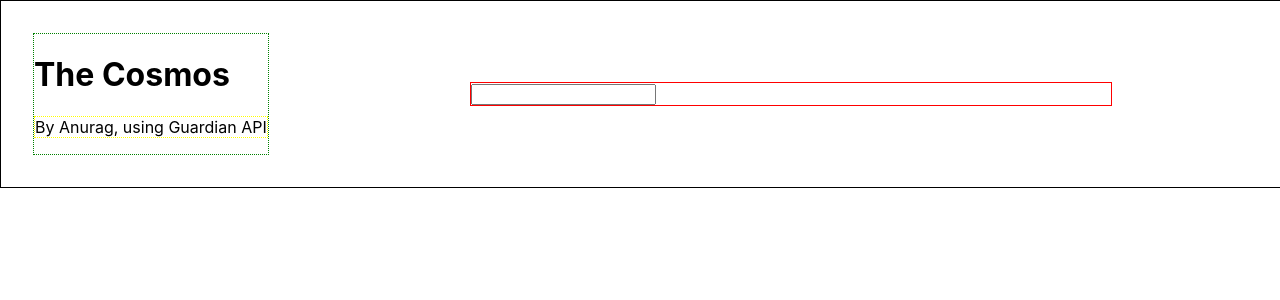
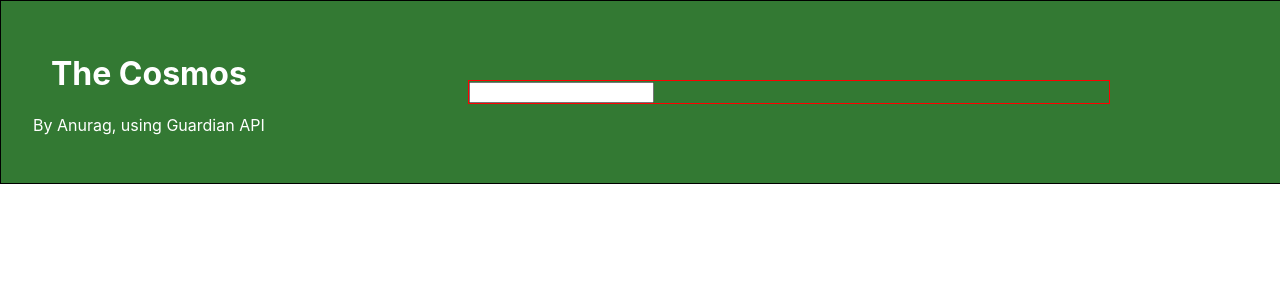
Before and after one commit to walia5anurag/Cosmos, a React (Create React App) app: page / in a window 1280 px wide. Shown: the top 300 px of the page. Built offline with nearby package versions, Linux system fonts and the light colour scheme; no server answers.

Commit message:
[MainArea] | style | basic styling of mainarea is complete

```diff
--- a/src/TopMostArea/mainArea.css
+++ b/src/TopMostArea/mainArea.css
@@ -1,5 +1,7 @@
 header{
+    background-color:rgb(51, 121, 51);
     width:100%;
+    color:white;
     padding:2em 2em 2em 2em;
     border:1px solid black;
     display:flex;
@@ -7,12 +9,9 @@ header{
 }
 
 .title{
+    text-align: center;
+}
 
-    border:1px dotted green;
-}
-.subtitle{
-    border:1px dotted yellow;
-}
 .search{
     width:50%;
     margin:auto;
```
